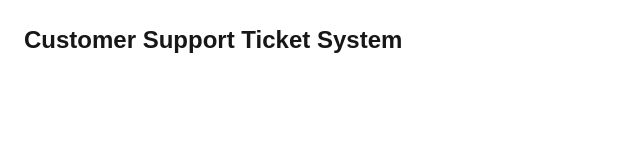
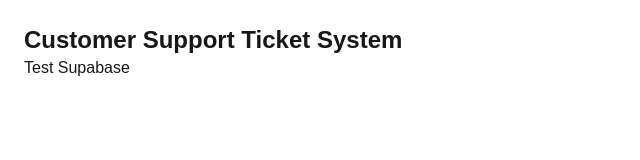
Before and after one commit to shaunmcelroy74/customer-support-ticket-system, a Next.js app: page / in a window 1280 px wide. Shown: the top 160 px of the page, without its empty margins (0-640 px from the left). Built offline with nearby package versions, Linux system fonts and the light colour scheme; no server answers.

Commit message:
Update home page content

```diff
--- a/src/app/page.tsx
+++ b/src/app/page.tsx
@@ -1,10 +1,21 @@
-// app/page.tsx
+'use client'
+
+import { supabase } from '../../supabaseClient'
+
 export default function Home() {
+  const testConnection = async () => {
+    const { data, error } = await supabase.from('your_table').select('*').limit(1)
+    if (error) console.error('Supabase error:', error)
+    else console.log('Connected:', data)
+  }
+
+  // Call testConnection on mount or button click
+  // ...
+
   return (
     <main className="p-6">
-      <h1 className="text-2xl font-bold">
-        Customer Support Ticket System
-      </h1>
+      <h1 className="text-2xl font-bold">Customer Support Ticket System</h1>
+      <button onClick={testConnection}>Test Supabase</button>
     </main>
   )
 }
```
